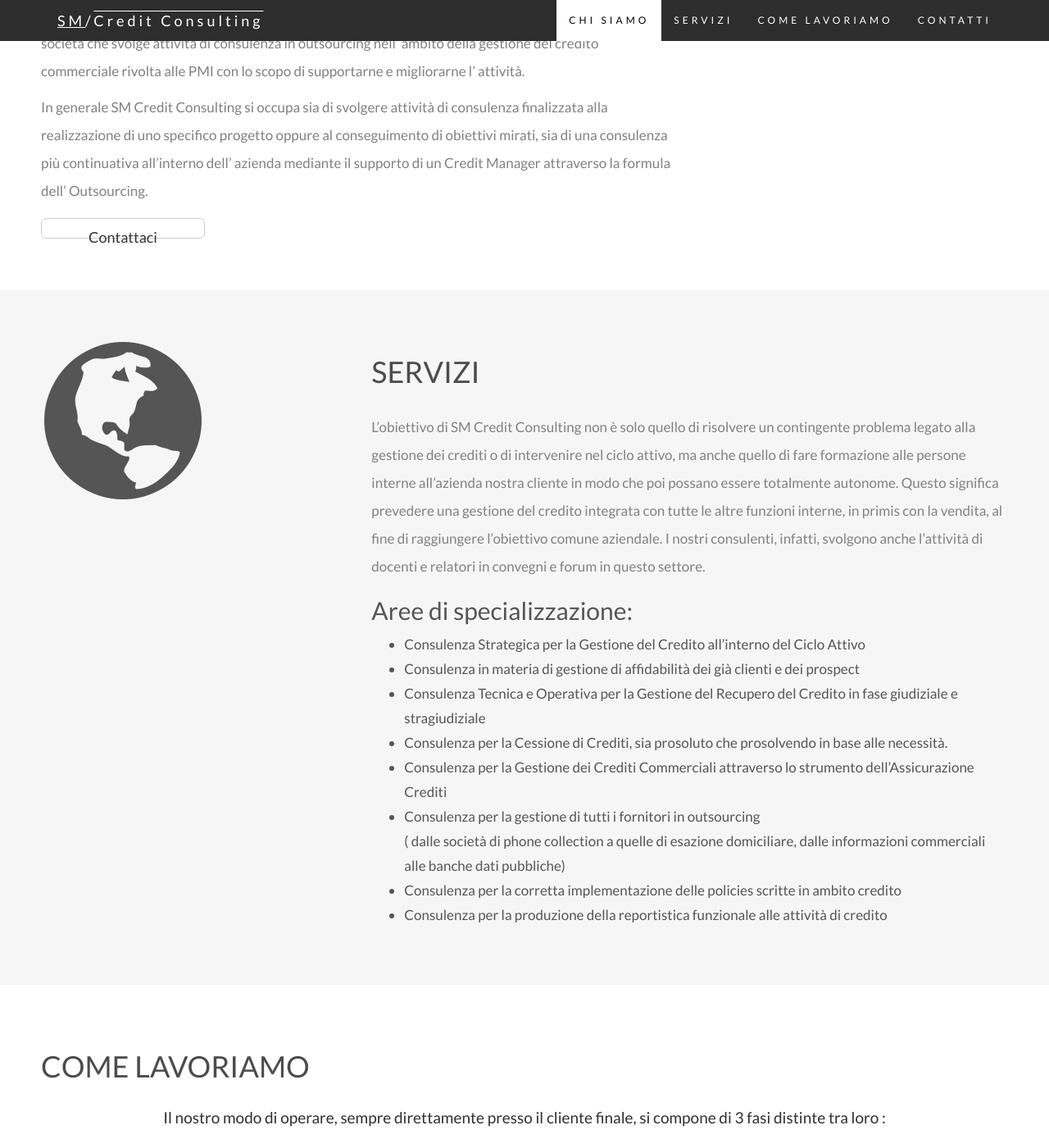
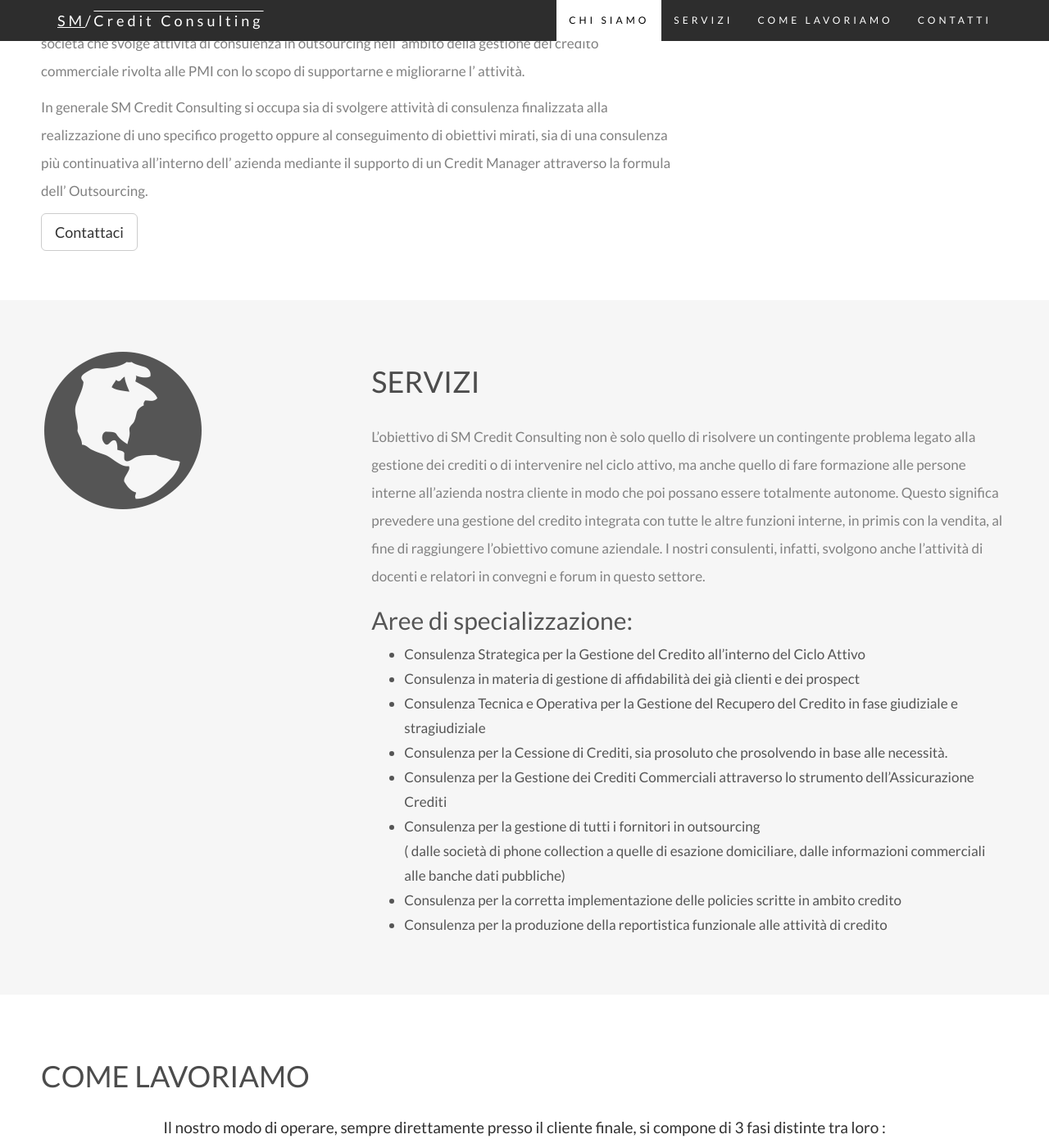
Before and after one commit to smcredit/smcredit.github.io, a Jekyll site: the page built from index.html, in a window 1280 px wide and 1400 px high, scrolled down 665 px. Shown: the whole window at 82% size. Built offline with Jekyll 4.4.1, drawn with Linux system fonts in a browser that asks for light colours; nearby versions of some CDN libraries; comment, search, counter and statistics services are not loaded.

Commit message:
Update sm.css

```diff
--- a/css/sm.css
+++ b/css/sm.css
@@ -86,7 +86,7 @@ color:red;
 
 
 }
-input,  select, button {
+input,  select,{
   width : 200px;
   height: 25px;
   line-height: 16px;
```
